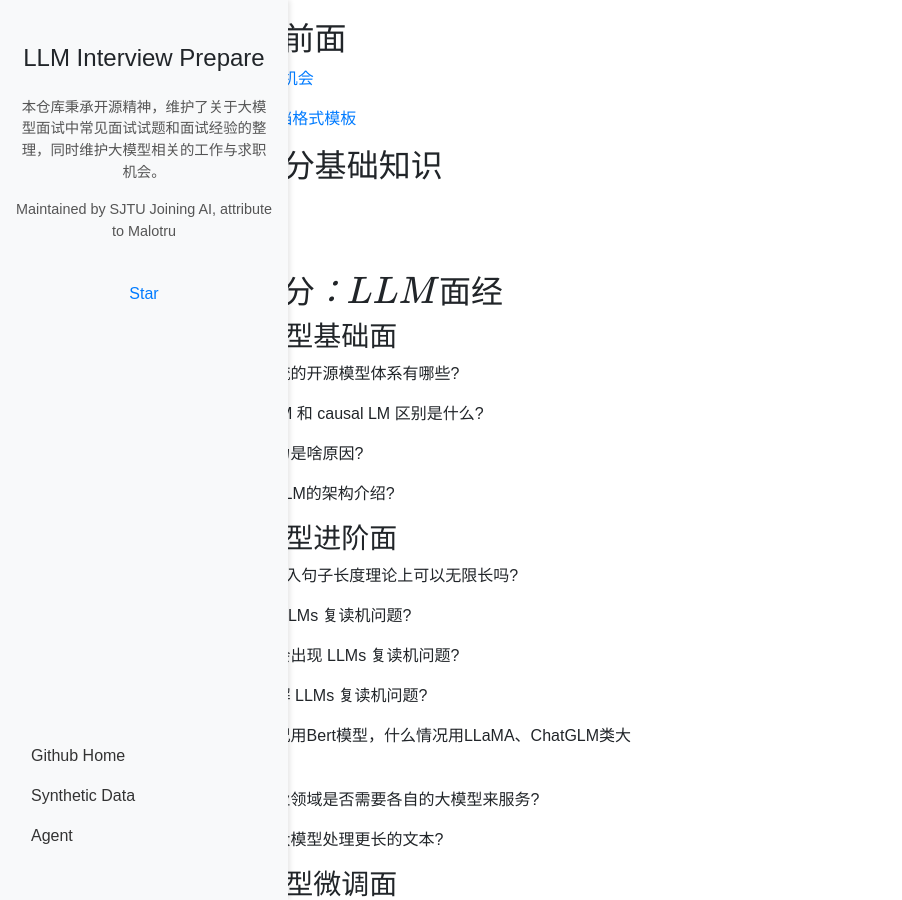
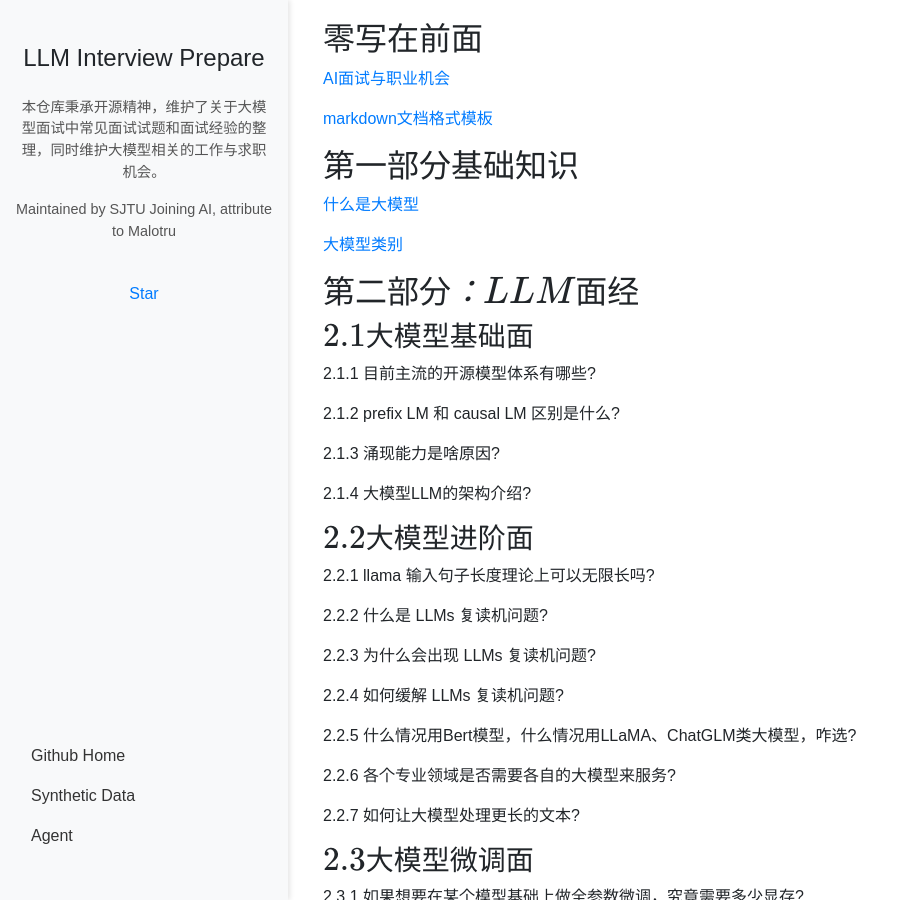
Before and after one commit to Joining-AI/LLM_Interview_Prepare, a Jekyll site: the page built from docs/README.md, in a window 1280 px wide and 900 px high. Shown: the whole window, without its empty margins (0-902 px from the left). Built offline with Jekyll 4.4.1, drawn with Linux system fonts in a browser that asks for light colours; nearby versions of some CDN libraries; our own code applies the rules of GitHub Pages for plain Markdown files; formulas are drawn with MathJax 3.

Commit message:
Update default.html

```diff
--- a/docs/_layouts/default.html
+++ b/docs/_layouts/default.html
@@ -13,8 +13,7 @@
 </head>
 <body>
   <div class="container-fluid">
-    <div class="row">
-      <aside class="col-md-3 sidebar bg-light">
+    <aside class="sidebar bg-light">
       <h2 class="text-center my-4">{{ site.title }}</h2>
       <p class="description text-center">{{ site.description }}</p>
       <p class="description text-center">Maintained by SJTU Joining AI, attribute to Malotru</p>
@@ -28,10 +27,9 @@
         {% endfor %}
       </nav>
     </aside>
-      <main class="col-md-9 ml-sm-auto col-lg-9 main-content">
+    <main class="main-content">
       {{ content }}
     </main>
-    </div>
   </div>
 
   <footer class="footer mt-auto py-3 bg-light">
```
Lines whose indentation alone changed are shown as unchanged.
